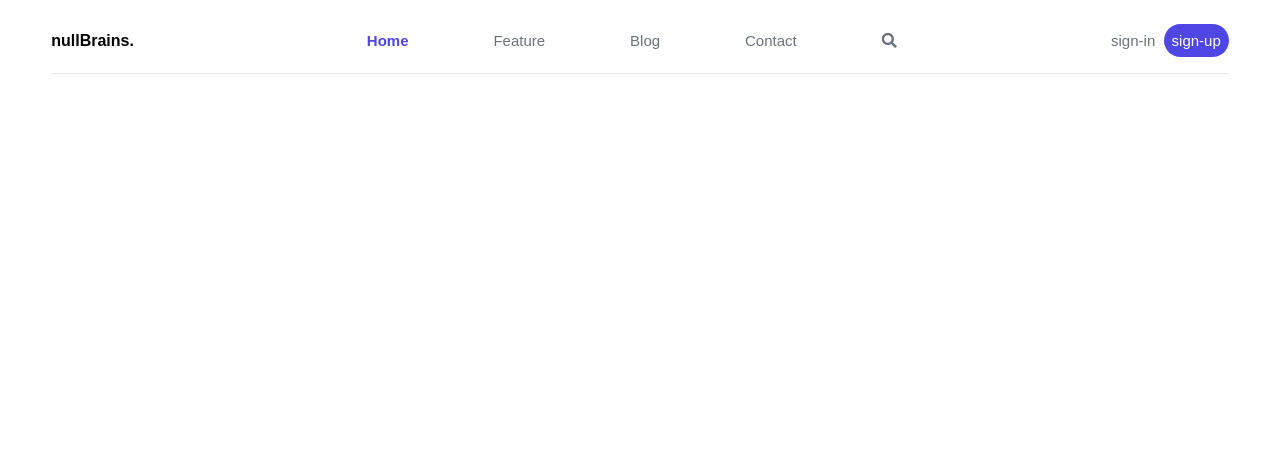
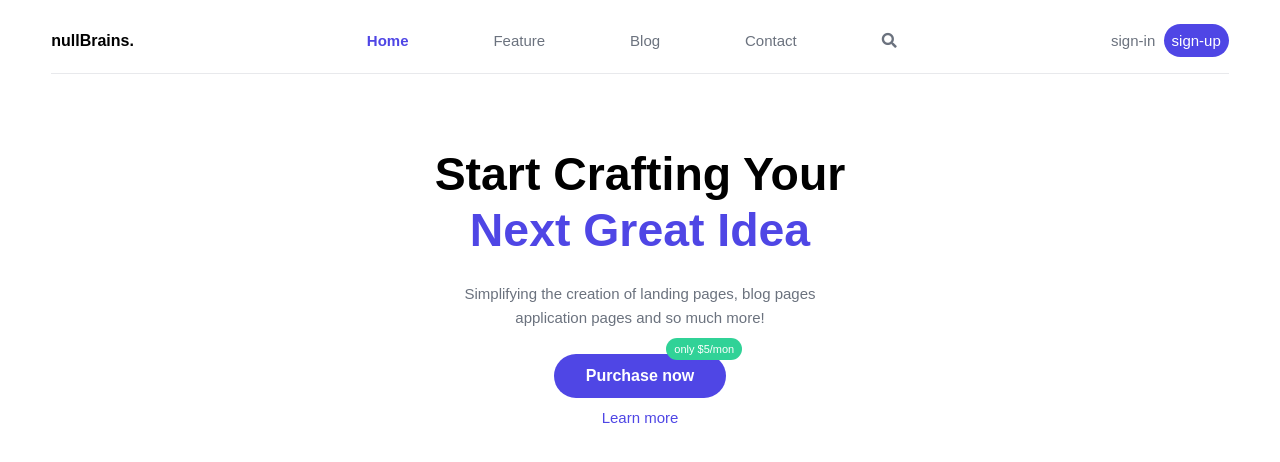
Before and after one commit to Akshaay9/blowhorn, a React (Create React App) app: page / in a window 1280 px wide. Shown: the top 462 px of the page. Built offline with nearby package versions, Linux system fonts and the light colour scheme.

Commit message:
added intro banner

```diff
--- a/src/Components/HomeScreenComponents/HeroBanner/HeroBanner.css
+++ b/src/Components/HomeScreenComponents/HeroBanner/HeroBanner.css
@@ -0,0 +1,52 @@
+.banner {
+  /* border: 1px solid red; */
+  text-align: center;
+  margin: 4.5rem 0rem;
+}
+.banner-heading h1 {
+  font-size: 2.9rem;
+  font-weight: 800;
+  line-height: 3.5rem;
+}
+.banner-heading h1:nth-child(2) {
+  color: var(--blue);
+}
+.banner-footnotes {
+  margin-top: 1.5rem;
+}
+.banner-footnotes p {
+  color: #6b727e;
+  line-height: 1.5rem;
+  font-size: 15px;
+}
+.banner-cta {
+  margin-top: 1.5rem;
+}
+.banner-cta p:nth-child(1) {
+  display: inline-block;
+  padding: 0.8rem 2rem;
+  border-radius: 2rem;
+  margin-bottom: 0.5rem;
+  font-weight: bolder;
+  color: white;
+  background-color: var(--blue);
+  position: relative;
+}
+.banner-cta p:nth-child(1)::before {
+  content: "only $5/mon";
+  font-weight: lighter;
+  background-color: #30d297;
+  font-size: 11px;
+  padding: 0.3rem 0.5rem;
+  border-radius: 1rem;
+  top: -1rem;
+  right: -1rem;
+  position: absolute;
+}
+.banner-cta p:nth-child(2) {
+  margin-top: 0.2rem;
+  font-size: 15px;
+  color: var(--blue);
+}
+
+/* companies */
--- a/src/Components/HomeScreenComponents/HeroBanner/HeroBanner.js
+++ b/src/Components/HomeScreenComponents/HeroBanner/HeroBanner.js
@@ -0,0 +1,25 @@
+import React from "react";
+import "./HeroBanner.css";
+
+function HeroBanner() {
+  return (
+    <>
+      <div className="banner">
+        <div className="banner-heading">
+          <h1>Start Crafting Your</h1>
+          <h1>Next Great Idea</h1>
+        </div>
+        <div className="banner-footnotes">
+          <p>Simplifying the creation of landing pages, blog pages</p>
+          <p>application pages and so much more!</p>
+        </div>
+        <div className="banner-cta">
+          <p>Purchase now</p>
+          <p>Learn more</p>
+        </div>
+      </div>
+    </>
+  );
+}
+
+export default HeroBanner;
--- a/src/Screens/HomeScreen.js
+++ b/src/Screens/HomeScreen.js
@@ -1,12 +1,14 @@
-import React from 'react'
-import Nav from "../Components/HomeScreenComponents/NavBar/Nav"
+import React from "react";
+import Nav from "../Components/HomeScreenComponents/NavBar/Nav";
+import HeroBanner from "../Components/HomeScreenComponents/HeroBanner/HeroBanner";
 
 function HomeScreen() {
-    return (
-        <div>
-            <Nav/>
-        </div>
-    )
+  return (
+    <div>
+      <Nav />
+      <HeroBanner />
+    </div>
+  );
 }
 
-export default HomeScreen
+export default HomeScreen;
```
Also changed, not shown: src/Components/HomeScreenComponents/Intro/Intro.js (deleted, +0 -11 lines), src/Components/HomeScreenComponents/Intro/Intro.css (deleted).
